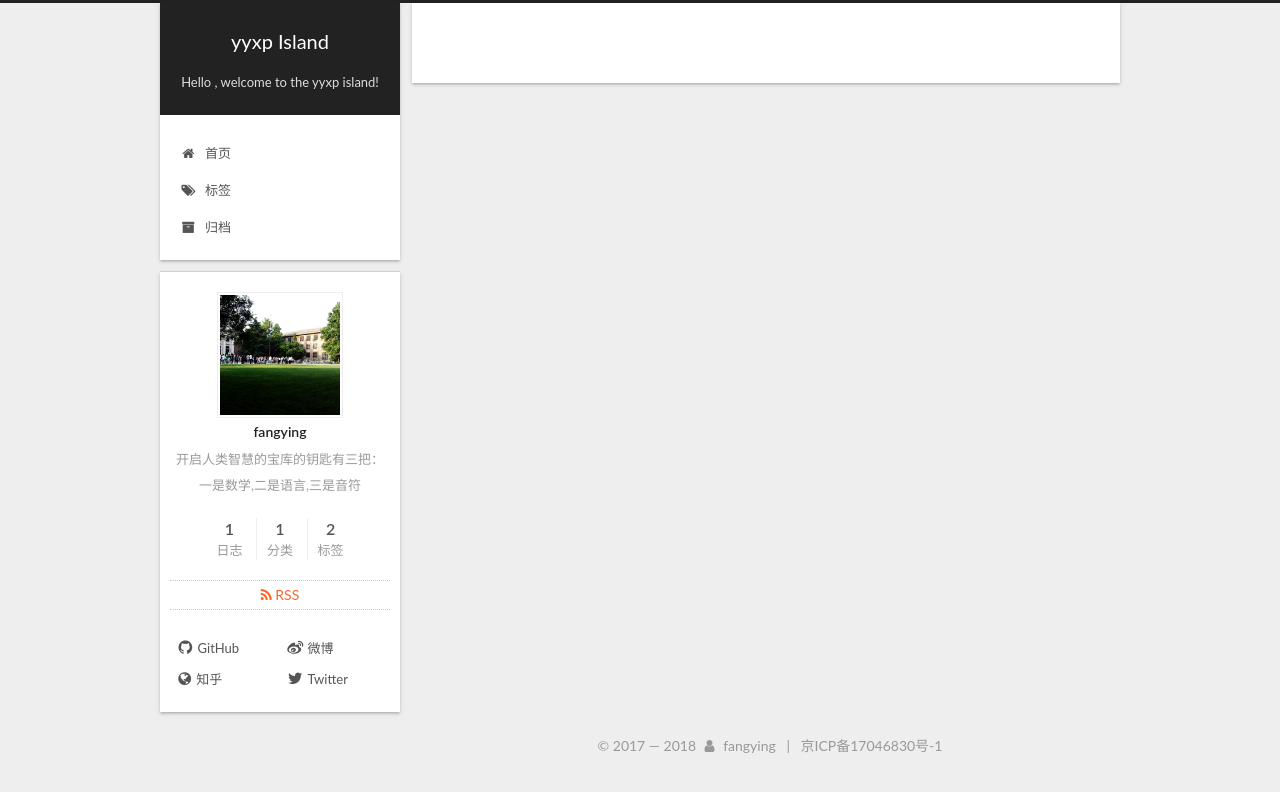
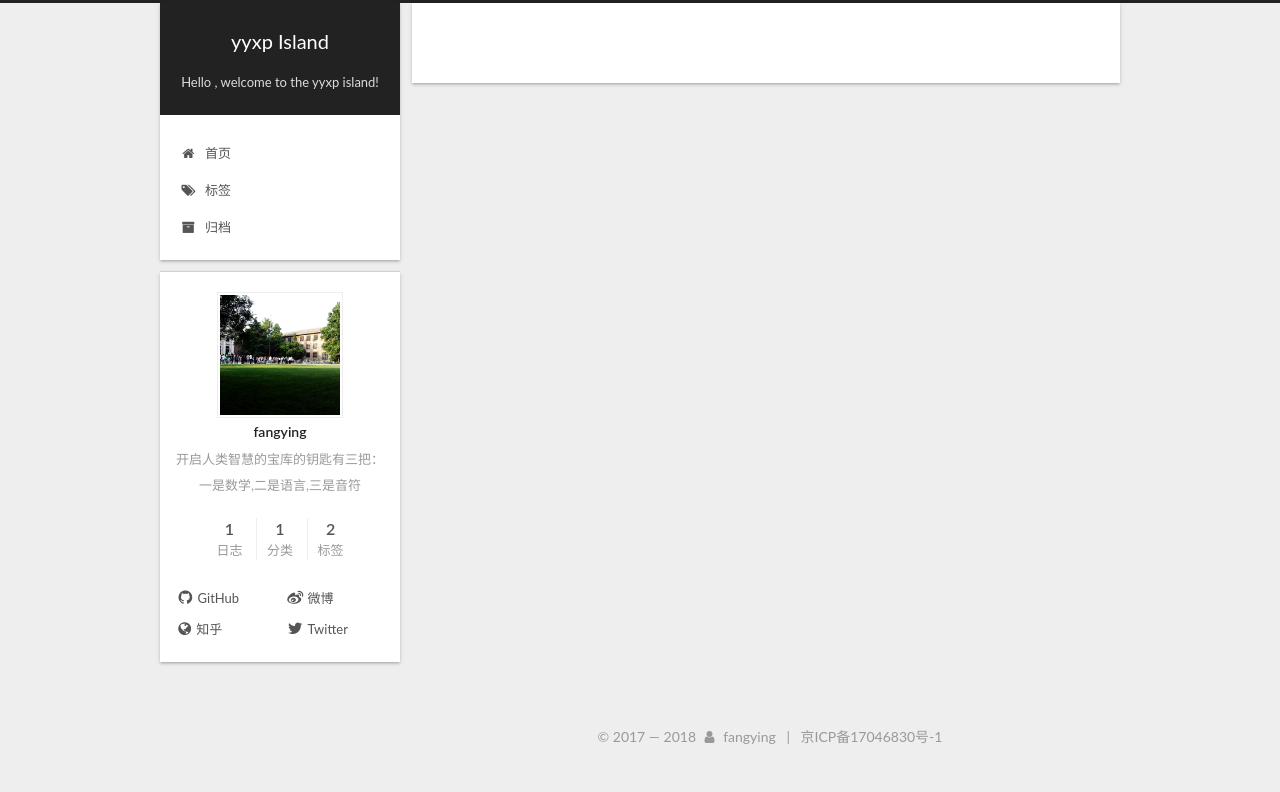
Before and after one commit to yyxp/yyxp.github.io, a plain HTML site: page 404.html in a window 1280 px wide. Drawn offline with Linux system fonts and the light colour scheme.

Commit message:
Site updated: 2018-04-10 04:32:27

```diff
--- a/404.html
+++ b/404.html
@@ -80,10 +80,6 @@
 
 
 
-
-
-
-  <link rel="alternate" href="/atom.xml" title="yyxp Island" type="application/atom+xml" />
 
 
 
@@ -365,13 +361,6 @@
           </nav>
 
 
-            <div class="feed-link motion-element">
-              <a href="/atom.xml" rel="alternate">
-                <i class="fa fa-rss"></i>
-                RSS
-              </a>
-            </div>
-
 
 
             <div class="links-of-author motion-element">
```
Also changed, not shown: 2018/04/05/欢迎大佬们/index.html (+0 -9 lines), archives/2018/04/index.html (+0 -9 lines), archives/2018/index.html (+0 -9 lines), archives/index.html (+0 -9 lines), categories/index.html (+0 -9 lines), categories/随记/index.html (+0 -9 lines), index.html (+0 -9 lines), tags/2018/index.html (+0 -9 lines), tags/first-time/index.html (+0 -9 lines), tags/index.html (+0 -9 lines).
